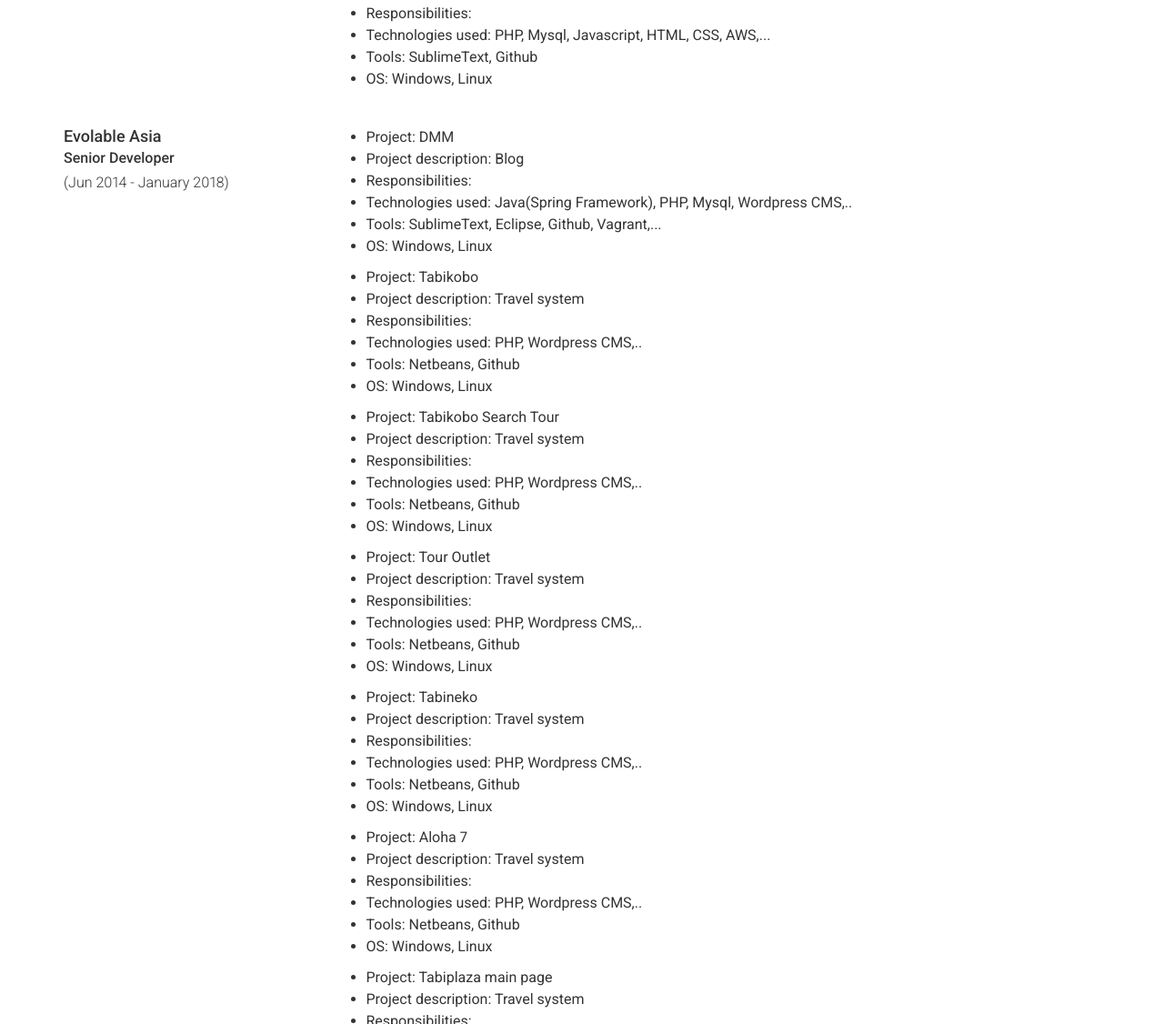
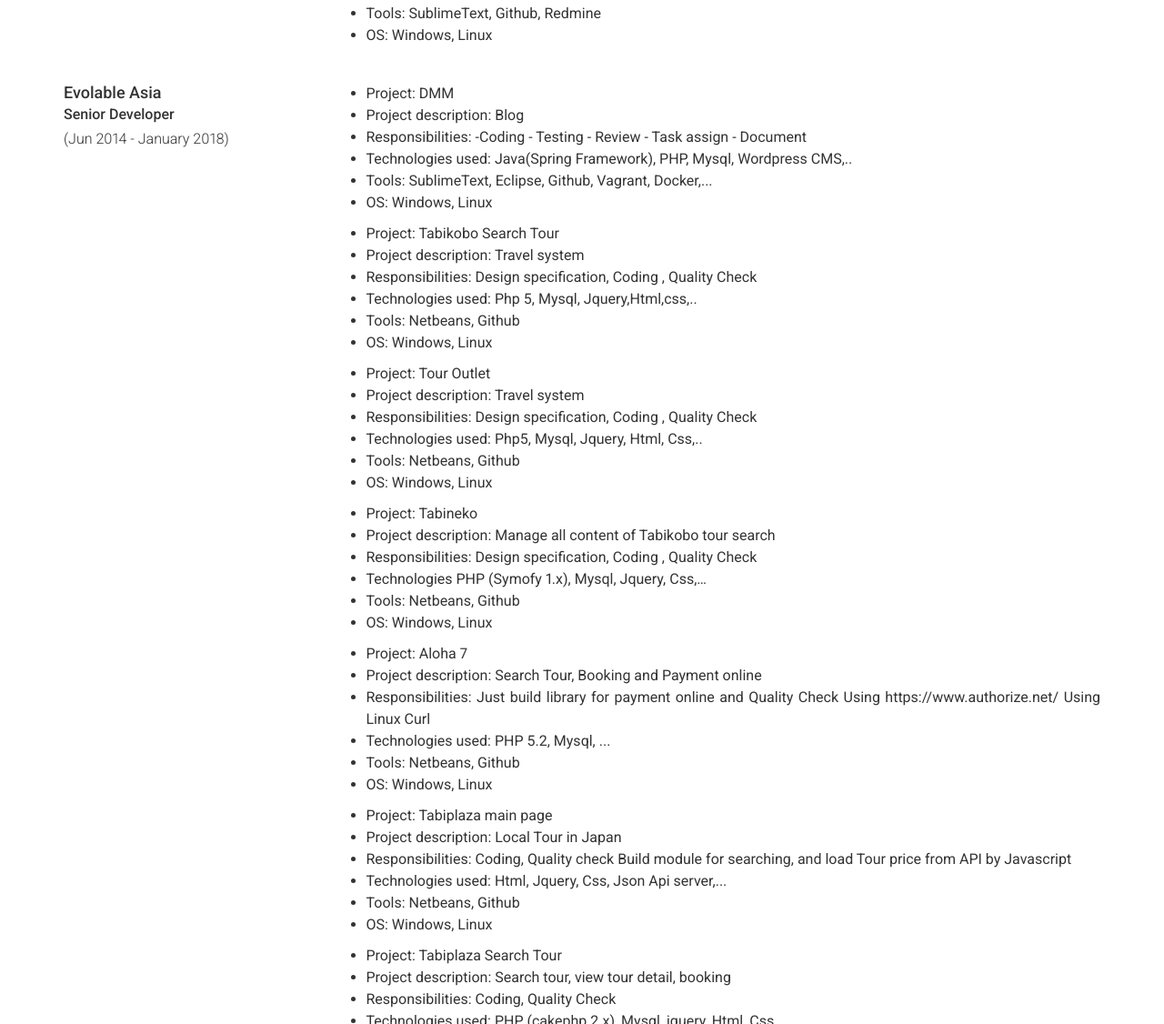
Before and after one commit to vovanhieu2020/myprofile, a plain HTML site: page index.html in a window 1280 px wide. Shown: the part 1674-2800 px from the top of the page at 91% size. Drawn offline with nearby package versions, Linux system fonts and the light colour scheme.

Commit message:
Update my cv

```diff
--- a/index.html
+++ b/index.html
@@ -55,7 +55,7 @@
                         </li></ul><p>
                         Email: <a href="mailto:vovanhieu2020@gmail.com" target="_blank">vovanhieu2020@gmail.com</a>
                     </p><p>
-                        Phone: 0986.259.629 Skype: ybt.hieu
+                        Phone: <a tel:0986259629>0986.259.629</a> Skype: <a href="skype:ybt.hieu?chat">ybt.hieu</a>
                     </p><p>
                         Web:
                         <a href="https://vovanhieu2020.github.io/profile" target="_blank" class="">https://vovanhieu2020.github.io/myprofile</a>
@@ -70,7 +70,7 @@
                         </div><div class="col-xs-12 col-sm-8 col-md-9 col-print-12">
                             <p>General:</p>
                             <ul>
-                                <li>12+ years experience in software development.</li>
+                                <li>10+ years experience in software development.</li>
                                 <li>Strong experience in software development mainly in Web Application Development.</li>
                                 <li>Good experience in the analysis, design, development, and implementation of applications.</li>
                                 <li>Good experience in project management, plan to schedule &amp; estimate tasks, assign to team members.</li>
@@ -80,8 +80,7 @@
 
                             <p>Education:</p>
                             <ul>
-                                <li>B.S Degree in Math and Computer Science of University of Natural Science Ho Chi Minh city, 2003 -2007 </li>
-                                <li>Associate in Bachelor of Economics in Business Administration of University of Economics Ho Chi Minh City, 2008 -2010 </li>
+                                <li>B.S Degree in Computer Science of University of Natural Science Ho Chi Minh city, 2004 -2008 </li>
                             </ul>
 
                             <p>I am most skilled in:</p>
@@ -109,10 +108,10 @@
                             <ul>
                                 <li>Project: Retty</li>
                                 <li>Project description: Restaurant review</li>
-                                <li>Responsibilities: -Coding - Testing - Review - Task assign - Document</li>
+                                <li>Responsibilities: -Coding - Testing - Review - Task management - Document</li>
                                 <li>Technologies used: Python, Mysql, Django, Javascript, VueJs</li>
                                 <li>Tools: Visual Studio Code, Github </li>
-                                <li>OS: Ubuntu, Android, IOS</li>
+                                <li>OS: Ubuntu, Android, IOS, MacOS</li>
                             </ul>
                             <ul>
                                 <li>Project: PMS</li>
@@ -127,14 +126,14 @@
 
                     <div class="row clearfix layout layout-left">
                         <div class="col-xs-12 col-sm-4 col-md-3 col-print-12 details"><h4>EVOLABLE ASIA SOLUTIONS</h4>
-                            <p><b>Senior Developer</b></p><p>(February 2018 – October 2019)</p></div>
+                            <p><b>Technical Lead</b></p><p>(February 2018 – October 2019)</p></div>
                         <div class="col-xs-12 col-sm-8 col-md-9 col-print-12">
                             <ul>
                                 <li>Project: R&D</li>
                                 <li>Project description: Company internal system </li>
-                                <li>Responsibilities: -Coding - Testing - Review - Task assign - Document</li>
+                                <li>Responsibilities: -Coding - Testing - Review - Task assign - Document -VPS management</li>
                                 <li>Technologies used: PHP, Wordpress CMS, Magento,..  </li>
-                                <li>Tools: Visual Studio Code, Github, Jira  </li>
+                                <li>Tools: Visual Studio Code, Eclipse, Github, Bitbucket, Jira</li>
                                 <li>OS: Windows, Linux</li>
                             </ul>
                             <ul>
@@ -148,9 +147,9 @@
                             <ul>
                                 <li>Project: CMN</li>
                                 <li>Project description: Management building system </li>
-                                <li>Responsibilities: </li>
+                                <li>Responsibilities: -Coding - Testing - Review - Task assign - Document - VPS management</li>
                                 <li>Technologies used: PHP, Mysql, Javascript, HTML, CSS, AWS,...</li>
-                                <li>Tools: SublimeText, Github</li>
+                                <li>Tools: SublimeText, Github, Redmine</li>
                                 <li>OS: Windows, Linux </li>
                             </ul>
                         </div>
@@ -164,72 +163,68 @@
                             <ul>
                                 <li>Project: DMM</li>
                                 <li>Project description: Blog </li>
-                                <li>Responsibilities:   </li>
+                                <li>Responsibilities: -Coding - Testing - Review - Task assign - Document</li>
                                 <li>Technologies used: Java(Spring Framework), PHP, Mysql, Wordpress CMS,..  </li>
-                                <li>Tools: SublimeText, Eclipse, Github, Vagrant,...  </li>
-                                <li>OS: Windows, Linux </li>
-                            </ul>
-                            <ul>
-                                <li>Project: Tabikobo</li>
-                                <li>Project description: Travel system </li>
-                                <li>Responsibilities:   </li>
-                                <li>Technologies used: PHP, Wordpress CMS,..  </li>
-                                <li>Tools: Netbeans, Github  </li>
+                                <li>Tools: SublimeText, Eclipse, Github, Vagrant, Docker,...  </li>
                                 <li>OS: Windows, Linux </li>
                             </ul>
                             <ul>
                                 <li>Project: Tabikobo Search Tour</li>
                                 <li>Project description: Travel system </li>
-                                <li>Responsibilities:   </li>
-                                <li>Technologies used: PHP, Wordpress CMS,..  </li>
+                                <li>Responsibilities: Design specification, Coding , Quality Check</li>
+                                <li>Technologies used: Php 5, Mysql, Jquery,Html,css,..</li>
                                 <li>Tools: Netbeans, Github  </li>
                                 <li>OS: Windows, Linux </li>
                             </ul>
                             <ul>
                                 <li>Project: Tour Outlet</li>
                                 <li>Project description: Travel system </li>
-                                <li>Responsibilities:   </li>
-                                <li>Technologies used: PHP, Wordpress CMS,..  </li>
+                                <li>Responsibilities: Design specification, Coding , Quality Check</li>
+                                <li>Technologies used: Php5, Mysql, Jquery, Html, Css,..  </li>
                                 <li>Tools: Netbeans, Github  </li>
                                 <li>OS: Windows, Linux </li>
                             </ul>
                             <ul>
                                 <li>Project: Tabineko</li>
-                                <li>Project description: Travel system </li>
-                                <li>Responsibilities:   </li>
-                                <li>Technologies used: PHP, Wordpress CMS,..  </li>
-                                <li>Tools: Netbeans, Github  </li>
+                                <li>Project description: Manage all content of Tabikobo tour search</li>
+                                <li>Responsibilities: Design specification, Coding , Quality Check</li>
+                                <li>Technologies PHP (Symofy 1.x), Mysql, Jquery, Css,…  </li>
+                                <li>Tools: Netbeans, Github</li>
                                 <li>OS: Windows, Linux </li>
                             </ul>
                             <ul>
                                 <li>Project: Aloha 7</li>
-                                <li>Project description: Travel system </li>
-                                <li>Responsibilities:   </li>
-                                <li>Technologies used: PHP, Wordpress CMS,..  </li>
+                                <li>Project description: Search Tour, Booking and Payment online </li>
+                                <li>Responsibilities:
+                                    Just build library for payment online and Quality Check
+                                    Using https://www.authorize.net/
+                                    Using Linux Curl </li>
+                                <li>Technologies used: PHP 5.2, Mysql, ... </li>
                                 <li>Tools: Netbeans, Github  </li>
                                 <li>OS: Windows, Linux </li>
                             </ul>
                             <ul>
                                 <li>Project: Tabiplaza main page</li>
-                                <li>Project description: Travel system </li>
-                                <li>Responsibilities:   </li>
-                                <li>Technologies used: PHP, Wordpress CMS,..  </li>
+                                <li>Project description: Local Tour in Japan  </li>
+                                <li>Responsibilities: Coding, Quality check
+                                    Build module for searching, and load Tour price from API by Javascript</li>
+                                <li>Technologies used: Html, Jquery, Css, Json Api server,...  </li>
                                 <li>Tools: Netbeans, Github  </li>
                                 <li>OS: Windows, Linux </li>
                             </ul>
                             <ul>
                                 <li>Project: Tabiplaza Search Tour</li>
-                                <li>Project description: Travel system </li>
-                                <li>Responsibilities:   </li>
-                                <li>Technologies used: PHP, Wordpress CMS,..  </li>
+                                <li>Project description: Search tour, view tour detail, booking</li>
+                                <li>Responsibilities: Coding, Quality Check</li>
+                                <li>Technologies used: PHP (cakephp 2.x), Mysql, jquery, Html, Css,...</li>
                                 <li>Tools: Netbeans, Github  </li>
                                 <li>OS: Windows, Linux </li>
                             </ul>
                             <ul>
                                 <li>Project: Tabiplaza Mobile Page</li>
-                                <li>Project description: Travel system </li>
-                                <li>Responsibilities:   </li>
-                                <li>Technologies used: PHP, Wordpress CMS,..  </li>
+                                <li>Project description: Local Tour in Japan with smartphone layou</li>
+                                <li>Responsibilities: Coding, Quality Check</li>
+                                <li>Technologies used: Html, Jquery, Css, Json Api server,...  </li>
                                 <li>Tools: Netbeans, Github  </li>
                                 <li>OS: Windows, Linux </li>
                             </ul>
@@ -337,5 +332,4 @@
                 <a href="mailto:vovanhieu2020@gmail.com" target="_blank">vovanhieu2020@gmail.com</a>&nbsp;- References on request</p>
         </div>
     </body>
-
 </html>
```
